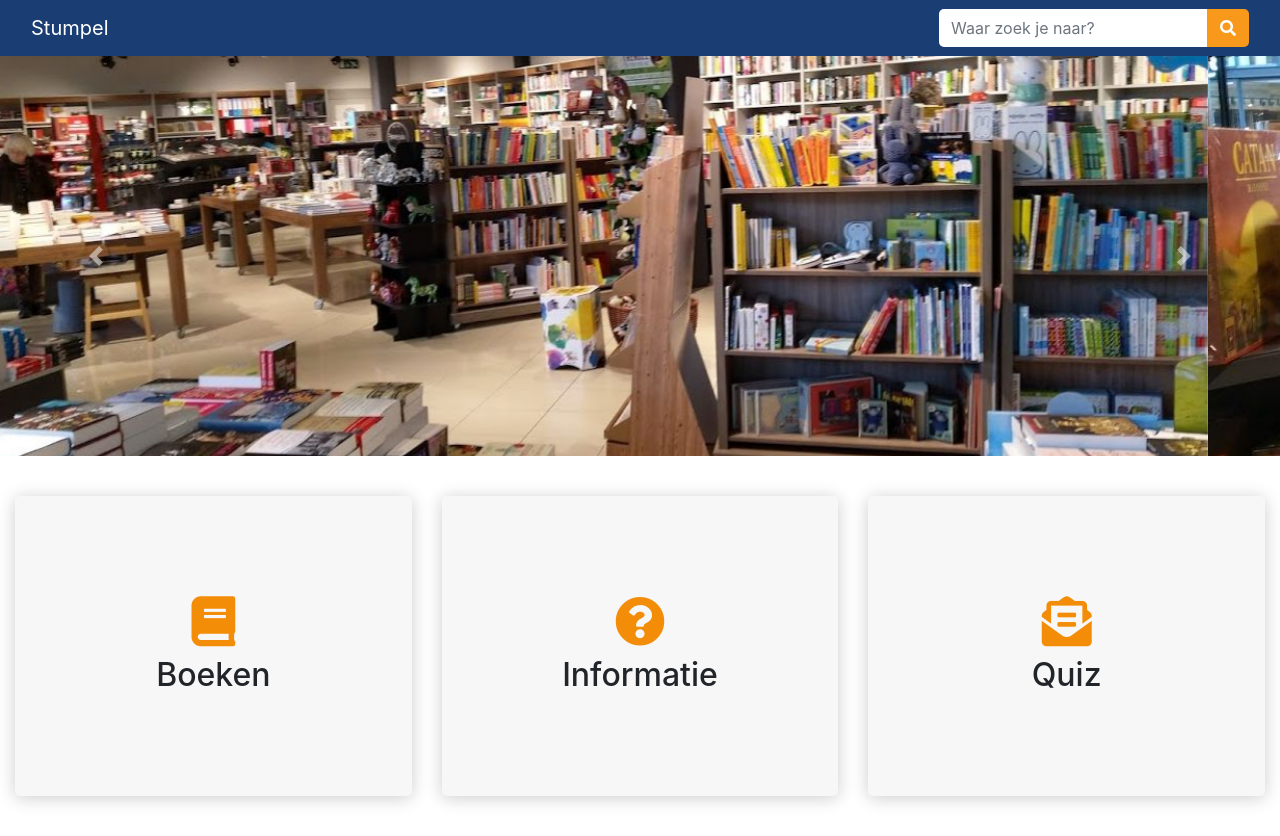
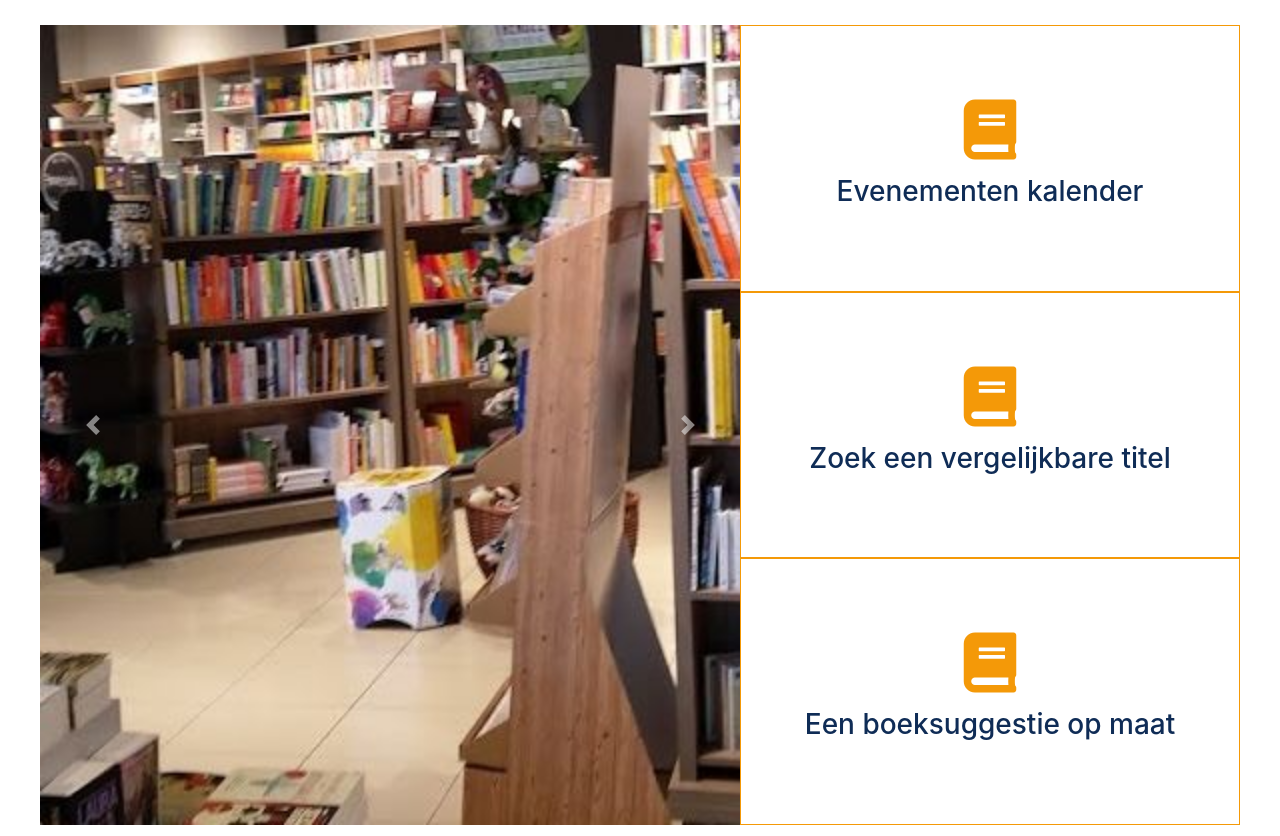
Before and after one commit to Jortdus/Stumpel-zuil-1, a plain HTML site: page index.html in a window 1280 px wide. Drawn offline with nearby package versions, Linux system fonts and the light colour scheme.

Commit message:
Begin scherm

```diff
--- a/css/index.css
+++ b/css/index.css
@@ -1,67 +1,61 @@
+/* ALGEMEEN */
+h3 {
+    color: #0f2c56;
+}
+
+.row {
+    margin: 0!important;
+}
+
+html {
+    height: 800px;
+    max-height: 800px;
+    max-width: 1200px;
+    margin: 0 auto;
+    margin-top: 25px;
+}
+
 .container {
     max-width: 1400px;
 }
 
 /* NAVIGATIE */
-.navigatie {
-    background-color: #1a3d73!important;
+
+/* CTA SLIDER */
+.cta-slider {
+    background-color: blue;
+    height: 800px;
 }
 
-.navigatie a {
-    color: #ffffff;
-}
-
-.navigatie-zoek-veld {
-    border-top-left-radius: 5px;
-    border-top-right-radius: 0px;
-    border-bottom-left-radius: 5px;
-    border-bottom-right-radius: 0px;
-    border: none;
-}
-
-.navigatie-zoek-button {
-    background-color: #f8991c;
-    margin-left: -12px;
-    border-top-left-radius: 0px;
-    border-top-right-radius: 5px;
-    border-bottom-left-radius: 0px;
-    border-bottom-right-radius: 5px;
-}
-
-.navigatie-zoek-button:hover {
-    background-color: #f38d07;
-}
-
-.navigatie-zoek-button i {
-    color: #ffffff;
+.carousel-item img {
+    height: 800px;
+    object-fit: cover;
 }
 
 /* CTA BLOKKEN */
-
-.cta-blok {
-    background-color: #f7f7f7;
-    margin: 2.5em 0;
-    border-radius: 5px;
-    height: 300px;
-    box-shadow: 0px 2px 18px 0px rgba(0,0,0,0.2);
-    text-align: center;
-    padding: 100px 0px;
-    transition: .5s ease;
+.cta-blocks, .cta-slider {
+    padding: 0px!important;
 }
 
-.cta-blok:hover {
-    box-shadow: 0px 2px 18px 0px rgba(0,0,0,0.4);
-
+.cta-blokken {
+    height: 800px;
 }
 
-.cta-blok i {
-    color: #f38d07;
-    font-size: 50px;
-    padding: 0 0 10px 0;
+.cta-links {
+    height: calc(800px/3);
+    text-align: center;
+    padding: calc(800px/3/3) 0px;
+    border: 1px solid #f49908;
+}
+
+.cta-links i {
+    font-size: 60px;
+    margin: -15px 0 15px 0;
+    color: #f49908;
 }
 
 /* CAROUSEL */
-.carousel .carousel-item {
+/* .carousel .carousel-item {
     height: 25em;
   }
 
@@ -70,4 +64,4 @@
       top: 0;
       left: 0;
       min-height: 25em;
-  }
+  } */
--- a/index.html
+++ b/index.html
@@ -23,73 +23,41 @@
 </head>
 
 <body>
-    <nav class="navigatie navbar navbar-expand-lg">
-        <div class="container">
-            <a class="navbar-brand" href="#">Stumpel</a>
-            <button class="navbar-toggler" type="button" data-toggle="collapse" data-target="#navbarSupportedContent"
-                aria-controls="navbarSupportedContent" aria-expanded="false" aria-label="Toggle navigation">
-                <span class="navbar-toggler-icon"></span>
-            </button>
-
-            <div class="collapse navbar-collapse" id="navbarSupportedContent">
-
-                <form class="form-inline my-2 my-lg-0 ml-auto navigatie-zoeken">
-                    <input class="navigatie-zoek-veld form-control mr-sm-2" type="search" placeholder="Waar zoek je naar?"
-                        aria-label="Search">
-                    <button class="navigatie-zoek-button btn my-2 my-sm-0" type="submit"><i class="fas fa-search"></i></button>
-                </form>
+    <div class="cta-blokken">
+        <div class="row">
+            <div class="col-md-7 cta-slider">
+                <div id="carouselExampleControls" class="carousel slide" data-ride="carousel">
+                    <div class="carousel-inner">
+                        <div class="carousel-item active">
+                            <img class="d-block w-100" src="img/promotie1.jpeg" alt="First slide">
                         </div>
                     </div>
-    </nav>
-    <section id="promotieslider">
-        <div id="promotie-banner" class="carousel slide" data-ride="carousel">
-            <div class="carousel-inner">
-                <div class="carousel-item active">
-                    <img class="d-block w-100" src="img/promotie1.jpeg"
-                        alt="First slide">
-                </div>
-                <div class="carousel-item">
-                    <img class="d-block w-100" src="img/promotie2.jpeg" alt="Second slide">
-                </div>
-                <div class="carousel-item">
-                    <img class="d-block w-100" src="img/promotie3.jpeg" alt="Third slide">
-                </div>
-            </div>
-            <a class="carousel-control-prev" href="#promotie-banner" role="button" data-slide="prev">
+                    <a class="carousel-control-prev" href="#carouselExampleControls" role="button" data-slide="prev">
                         <span class="carousel-control-prev-icon" aria-hidden="true"></span>
                         <span class="sr-only">Previous</span>
                     </a>
-            <a class="carousel-control-next" href="#promotie-banners" role="button" data-slide="next">
+                    <a class="carousel-control-next" href="#carouselExampleControls" role="button" data-slide="next">
                         <span class="carousel-control-next-icon" aria-hidden="true"></span>
                         <span class="sr-only">Next</span>
                     </a>
                 </div>
-    </section>
-
-    <section id="cta-blokken">
-        <div class="container">
-            <div class="row">
-                <div class="col-md-4">
-                    <div class="cta-blok">
+            </div>
+            <div class="col-md-5 cta-blocks">
+                <div class="cta-links">
                     <i class="fas fa-book"></i>
-                        <h2>Boeken</h2>
+                    <h3>Evenementen kalender</h3>
                 </div>
+                <div class="cta-links">
+                    <i class="fas fa-book"></i>
+                    <h3>Zoek een vergelijkbare titel</h3>
                 </div>
-                <div class="col-md-4">
-                    <div class="cta-blok">
-                        <i class="fas fa-question-circle"></i>
-                        <h2>Informatie</h2>
-                    </div>
-                </div>
-                <div class="col-md-4">
-                    <div class="cta-blok">
-                        <i class="fas fa-envelope-open-text"></i>
-                        <h2>Quiz</h2>
+                <div class="cta-links">
+                    <i class="fas fa-book"></i>
+                    <h3>Een boeksuggestie op maat</h3>
                 </div>
             </div>
         </div>
     </div>
-    </section>
 </body>
 
 <!-- jQuery script -->
```
Lines whose indentation alone changed are shown as unchanged.
